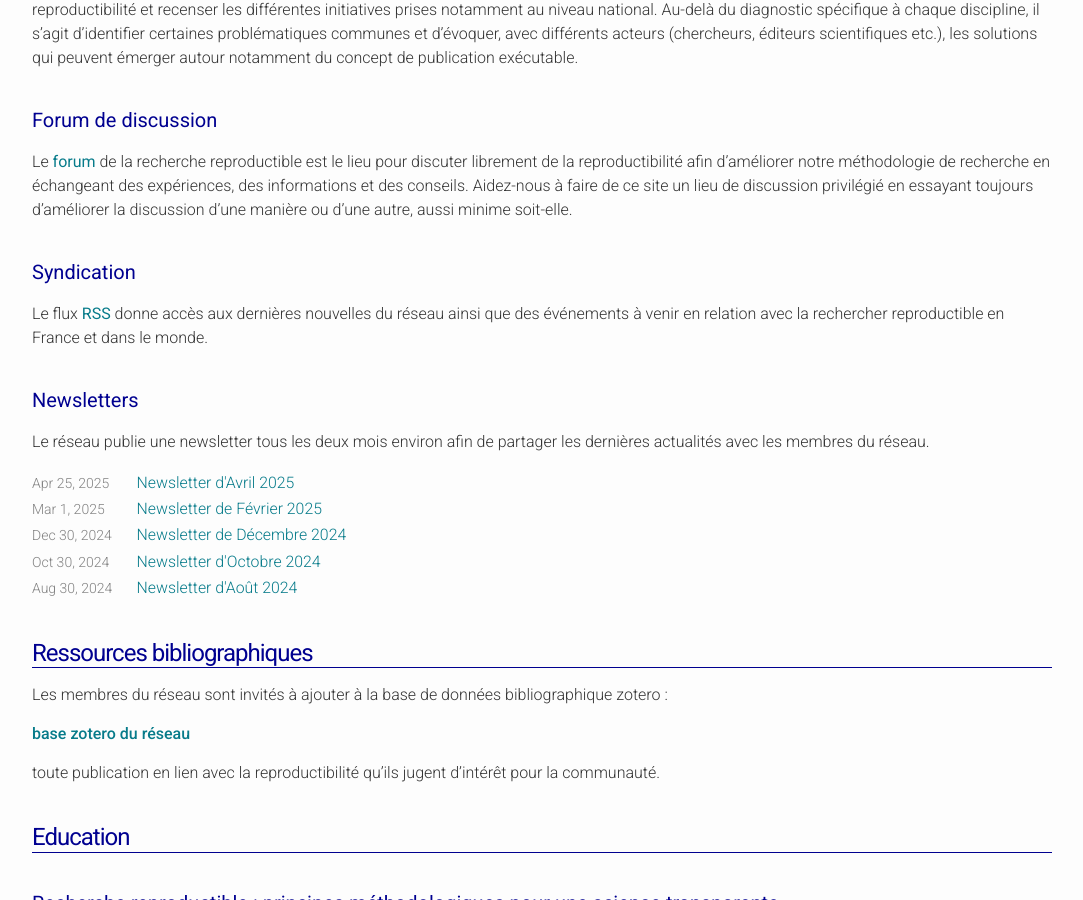
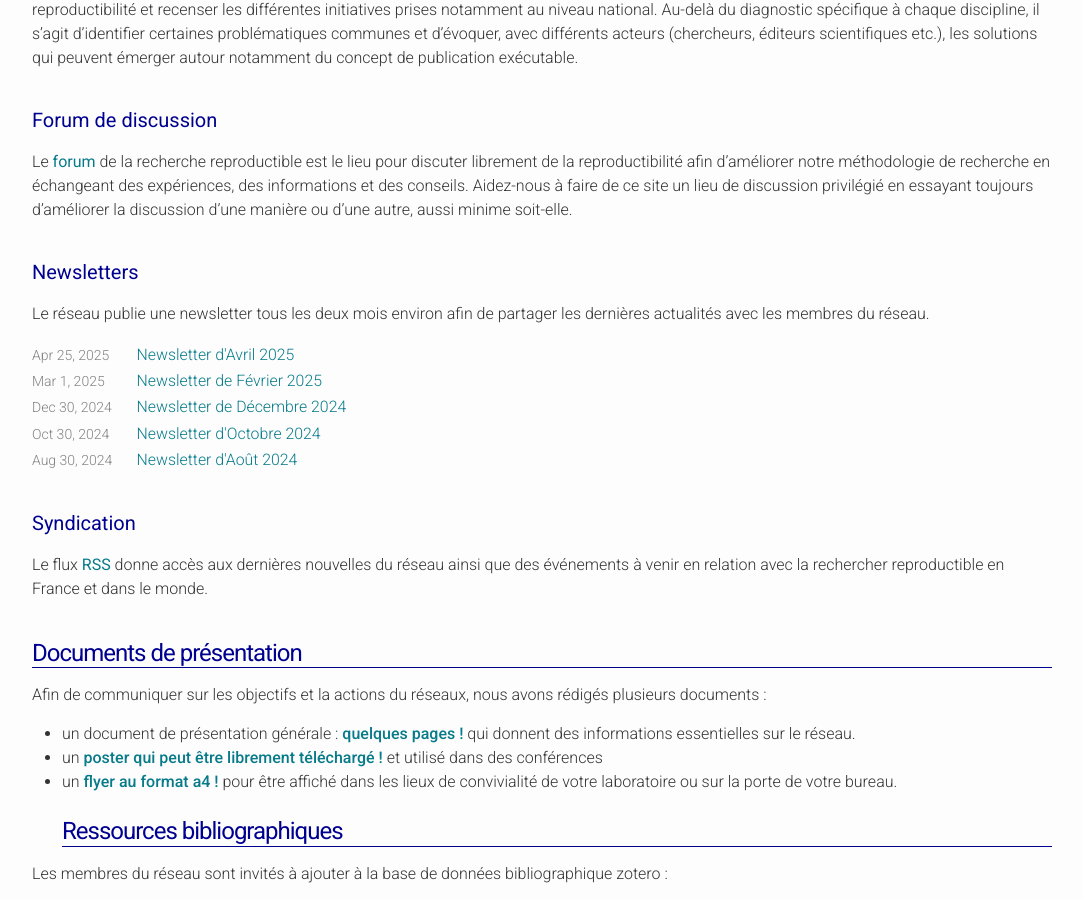
Before and after one commit to FR-RN/FR-RN, a Jekyll site: the page built from resources.md, in a window 1280 px wide and 900 px high, scrolled down 453 px. Shown: the whole window, without its empty margins (98-1181 px from the left). Built offline with Jekyll 4.4.1, drawn with Linux system fonts in a browser that asks for light colours; some web fonts are replaced.

Commit message:
Add docs comm

```diff
--- a/resources.md
+++ b/resources.md
@@ -46,6 +42,17 @@ Le réseau publie une newsletter tous les deux mois environ afin de partager les
  {%- endfor -%}
 </ul>
 
+## Syndication
+
+Le flux **[RSS]({{ 'feed.xml' | relative_url }})** donne accès aux dernières nouvelles du réseau ainsi que des événements à venir en relation avec la rechercher reproductible en France et dans le monde.
+
+# Documents de présentation
+
+Afin de communiquer sur les objectifs et la actions du réseaux, nous avons rédigés plusieurs documents :
+
+* un document de présentation générale : [quelques pages !](assets/pdfs/presentation.pdf)  qui donnent des informations essentielles sur le réseau.
+* un [poster qui peut être librement téléchargé !](assets/pdfs/FRRN_Poster.pdf) et utilisé dans des conférences
+* un [flyer au format a4 !](assets/pdfs/FRRN_Flyer.pdf) pour être affiché dans les lieux de convivialité de votre laboratoire ou sur la porte de votre bureau.
 # Ressources bibliographiques
 
 Les membres du réseau sont invités à ajouter à la base de données bibliographique zotero :
```
Also changed, not shown: other parts of resources.md (+0 -4 lines), 2 other files.
